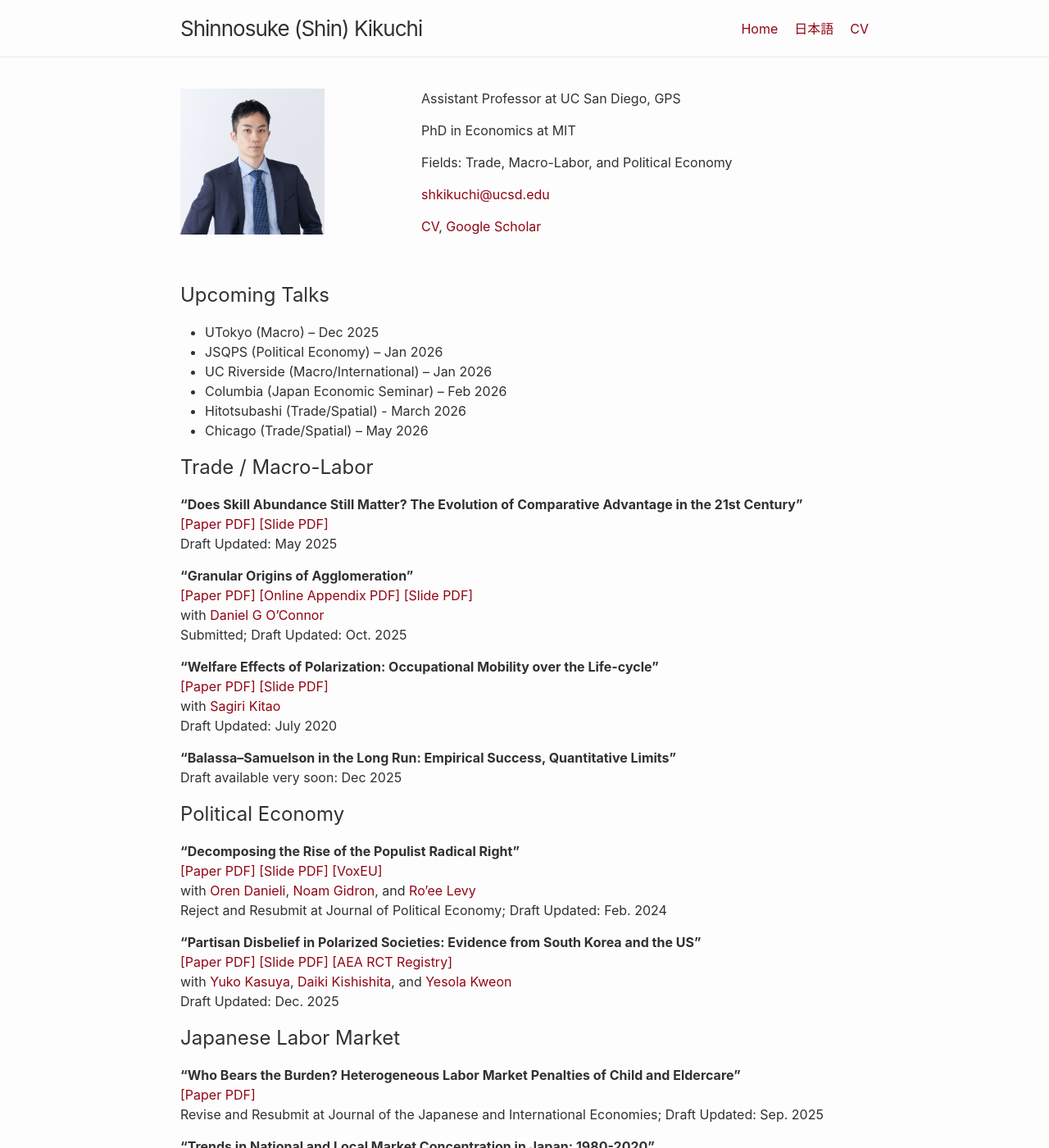
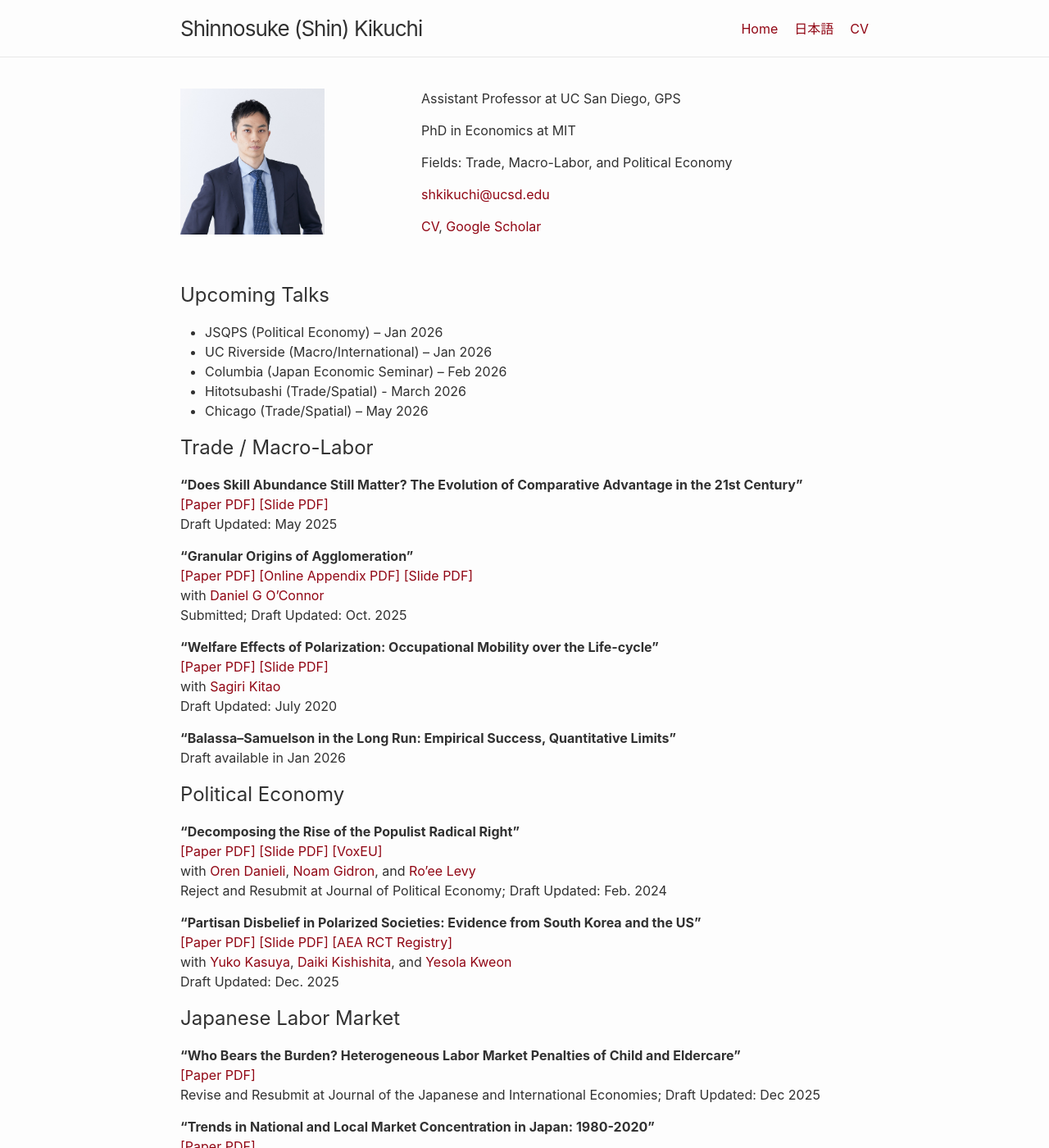
Before and after one commit to shinnkikuchi/shinnkikuchi.github.io, a Jekyll site: the page built from index.md, in a window 1280 px wide and 1400 px high. Shown: the whole window at 82% size. Built offline with Jekyll 4.4.1, drawn with Linux system fonts in a browser that asks for light colours.

Commit message:
Update index.md

```diff
--- a/index.md
+++ b/index.md
@@ -9,7 +9,6 @@
 
 ## Upcoming Talks
 
-- UTokyo (Macro) – Dec 2025
 - JSQPS (Political Economy) – Jan 2026
 - UC Riverside  (Macro/International) – Jan 2026
 - Columbia (Japan Economic Seminar) – Feb 2026
@@ -49,7 +48,7 @@
 
 **"Balassa–Samuelson in the Long Run: Empirical Success, Quantitative Limits"**
 <br>
-Draft available very soon: Dec 2025
+Draft available in Jan 2026
 <br>
 
 ## Political Economy
@@ -86,7 +85,7 @@
 <br>
 <a href="/files/research/KIKUCHI_LTC_Penalty.pdf" target="_blank">[Paper PDF]</a>
 <br>
-Revise and Resubmit at Journal of the Japanese and International Economies; Draft Updated: Sep. 2025
+Revise and Resubmit at Journal of the Japanese and International Economies; Draft Updated: Dec 2025
 <br>
 
 **"Trends in National and Local Market Concentration in Japan: 1980-2020"**
```
